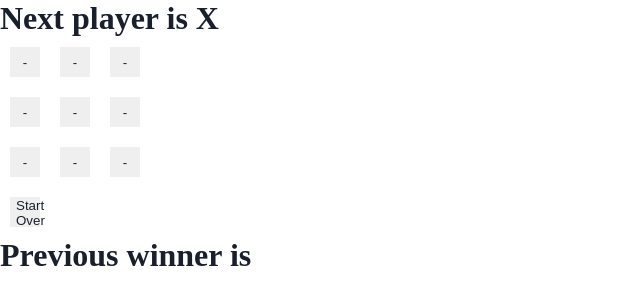
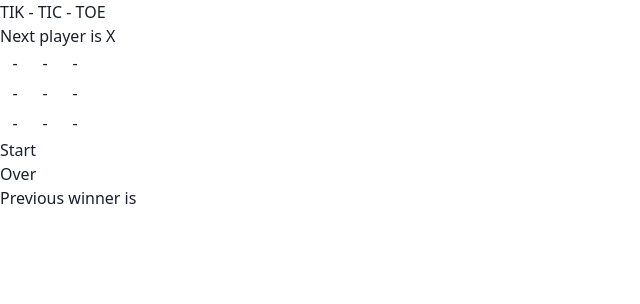
Before and after one commit to prechy123/tic-tac-toe-react, a React app in the folder frontend/: page / in a window 1280 px wide. Shown: the whole page, without its empty margins (0-640 px from the left). Built offline with nearby package versions, Linux system fonts and the light colour scheme; no server answers; a web font is replaced by a local one.

Commit message:
Added tailwindcss

```diff
--- a/frontend/package.json
+++ b/frontend/package.json
@@ -36,5 +36,8 @@
       "last 1 firefox version",
       "last 1 safari version"
     ]
+  },
+  "devDependencies": {
+    "tailwindcss": "^3.3.3"
   }
 }
--- a/frontend/public/style.css
+++ b/frontend/public/style.css
@@ -1,3 +1,5 @@
+
+
 :root {
     --color1: #999ea7;
     --color2: #0d0c0c;
--- a/frontend/src/components/App.js
+++ b/frontend/src/components/App.js
@@ -1,7 +1,12 @@
-import Buttons from "./feature/Buttons";
+import Home from "./Home";
 
 function App() {
-  return <Buttons />;
+  return (
+    <>
+      {/* <Example /> */}
+      <Home />
+    </>
+  );
 }
 
 export default App;
--- /dev/null
+++ b/frontend/src/components/Home.jsx
@@ -0,0 +1,11 @@
+import React from 'react'
+import Buttons from './feature/Buttons'
+
+export default function Home() {
+  return (
+    <section>
+        <h2>TIK - TIC - TOE</h2>
+        <Buttons />
+    </section>
+  )
+}
--- /dev/null
+++ b/frontend/src/index.css
@@ -0,0 +1,3 @@
+@tailwind base;
+@tailwind components;
+@tailwind utilities;
--- a/frontend/src/index.js
+++ b/frontend/src/index.js
@@ -1,6 +1,7 @@
 import React from "react";
 import ReactDOM from "react-dom/client";
 import App from "./components/App";
+import "./index.css"
 
 const rootElement = document.getElementById("root");
 ReactDOM.createRoot(rootElement).render(<App />);
--- /dev/null
+++ b/frontend/tailwind.config.js
@@ -0,0 +1,10 @@
+/** @type {import('tailwindcss').Config} */
+module.exports = {
+  content: [
+    "./src/**/*.{js,jsx,ts,tsx}",
+  ],
+  theme: {
+    extend: {},
+  },
+  plugins: [],
+}
```
Also changed, not shown: 1 other file.
